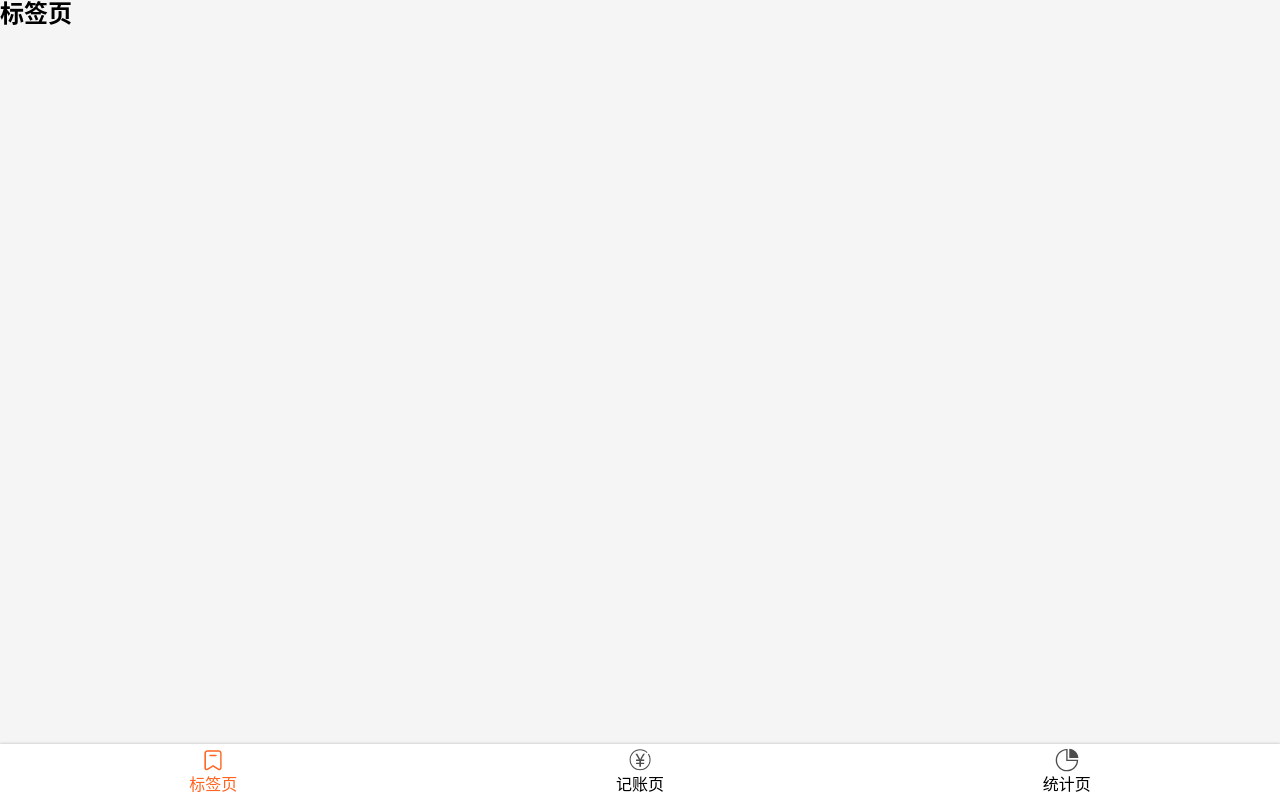
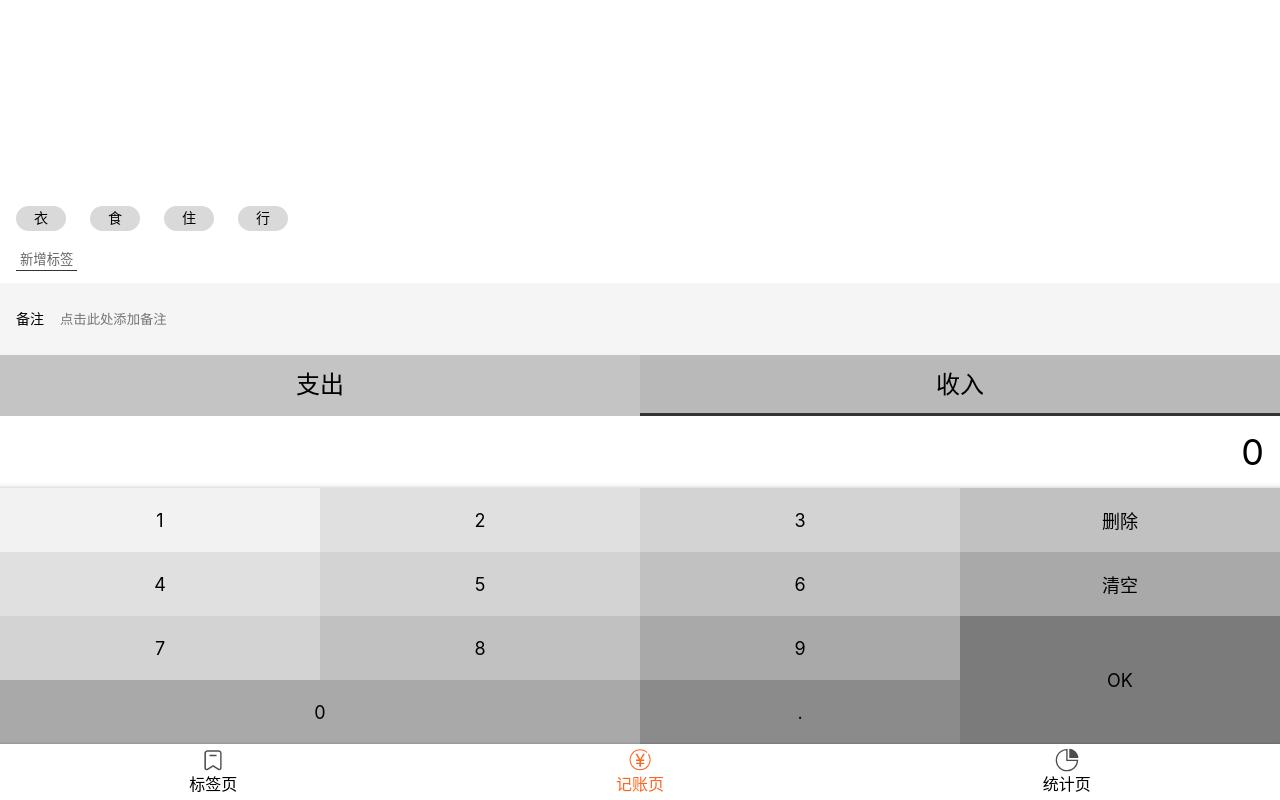
Before and after one commit to cgslegend/TallyBookSource, a React app: page /#/money in a window 1280 px wide. Before the commit this address led to /#/tags. Built offline with nearby package versions, Linux system fonts and the light colour scheme.

Commit message:
完成 计算器的输入和数字显示 的功能

```diff
--- a/src/view/Money/NumberPadSection.tsx
+++ b/src/view/Money/NumberPadSection.tsx
@@ -1,6 +1,7 @@
 import styled from "styled-components";
+import React, {useState} from "react";
 
-const NumberPadSection = styled.section`
+const Wrapper = styled.section`
   display: flex;
   flex-direction: column;
 >.outputNum{
@@ -50,4 +51,69 @@
     }
   }
 `;
+
+const NumberPadSection:React.FC = () => {
+    const [output,setOutput] = useState('0');
+    const padTouch = (e:React.MouseEvent) =>{
+        const text = (e.target as HTMLButtonElement).textContent;
+        if (text === null){return}
+        switch (text) {
+            case '0':
+            case '1':
+            case '2':
+            case '3':
+            case '4':
+            case '5':
+            case '6':
+            case '7':
+            case '8':
+            case '9':
+                if (output.length >=16){return;}
+                else {
+                if (output === '0') {
+                    setOutput(text);
+                } else {
+                    setOutput(output + text);
+                }
+                break;}
+            case '删除' :
+                if (output.length === 1){
+                    setOutput('0');
+                }else {
+                    setOutput(output.slice(0,output.length-1));
+                }
+                break;
+            case '清空' :
+                setOutput('0')
+                break;
+            case 'OK' :
+                console.log('OK')
+                break;
+            case '.':
+                if (output.indexOf('.')>0){return;}
+                else {setOutput(output+'.')}
+                break;
+        }
+    }
+    return(
+        <Wrapper>
+            <div className="outputNum">{output}</div>
+            <div className="pad clearfix" onClick={padTouch}>
+                <button>1</button>
+                <button>2</button>
+                <button>3</button>
+                <button>删除</button>
+                <button>4</button>
+                <button>5</button>
+                <button>6</button>
+                <button>清空</button>
+                <button>7</button>
+                <button>8</button>
+                <button>9</button>
+                <button className="OK">OK</button>
+                <button className="zero">0</button>
+                <button>.</button>
+            </div>
+        </Wrapper>)
+}
 export {NumberPadSection}
--- a/src/view/money.tsx
+++ b/src/view/money.tsx
@@ -12,26 +12,7 @@
                 <TagSection/>
                 <NoteSection/>
                 <CategorySection/>
-                <NumberPadSection>
-                        <div className="outputNum">100</div>
-                        <div className="pad clearfix">
-                            <button>1</button>
-                            <button>2</button>
-                            <button>3</button>
-                            <button>删除</button>
-                            <button>4</button>
-                            <button>5</button>
-                            <button>6</button>
-                            <button>清空</button>
-                            <button>7</button>
-                            <button>8</button>
-                            <button>9</button>
-                            <button className="OK">OK</button>
-                            <button className="zero">0</button>
-                            <button>.</button>
-
-                        </div>
-                </NumberPadSection>
+                <NumberPadSection/>
             </div>
         </Layout>
     );
```
